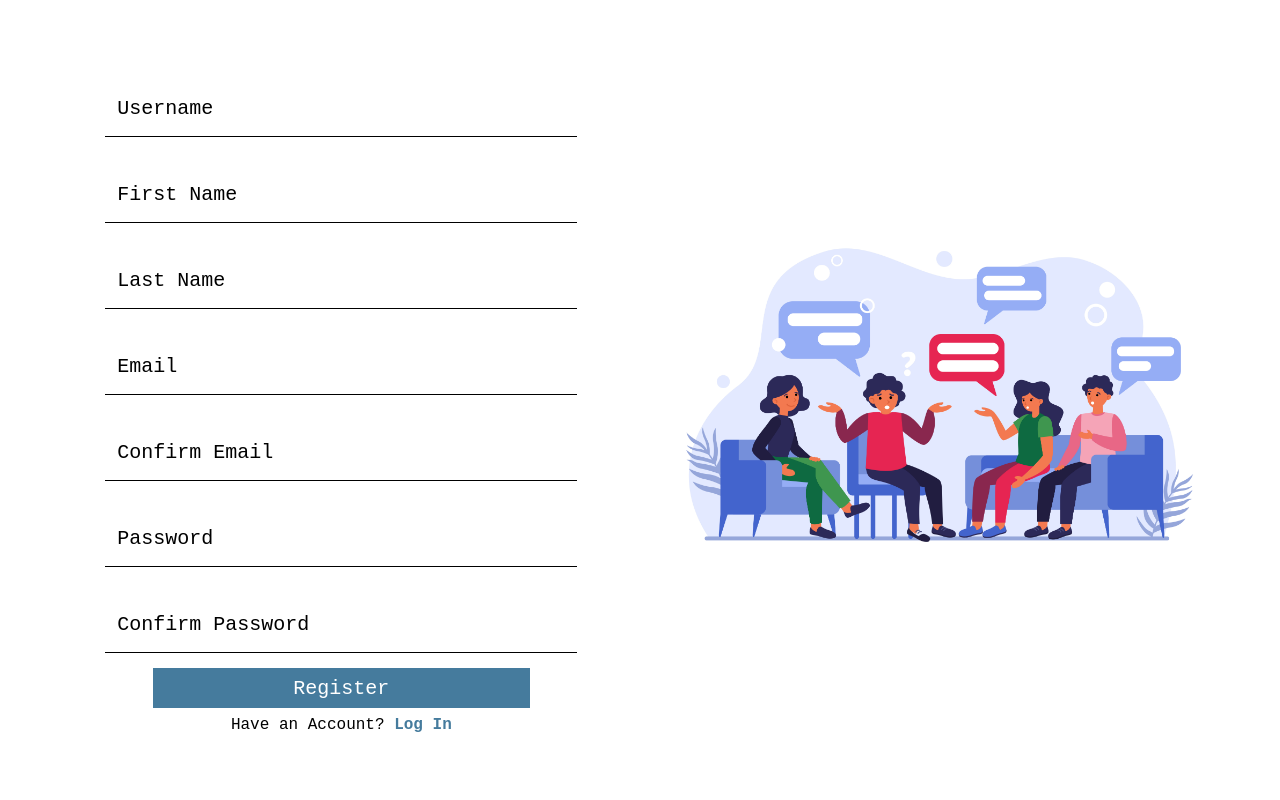
After one commit to MuAshrafAlii/JTD, a PHP site: page /login_register.html in a window 1280 px wide. The commit adds this page. Run offline with PHP 8.4, Linux system fonts and the light colour scheme.

Commit message:
Added Register / Login and Username Validation

```diff
--- /dev/null
+++ b/assets/css/common.css
@@ -0,0 +1,7 @@
+*,
+html {
+  box-sizing: border-box;
+  margin: 0px;
+  padding: 0px;
+  font-family: "Courier New", Courier, monospace;
+}
--- /dev/null
+++ b/assets/css/login_register.css
@@ -0,0 +1,109 @@
+@import url("./common.css");
+
+body {
+  min-height: 100vh;
+  display: flex;
+  justify-content: space-evenly;
+  align-items: center;
+}
+
+input {
+  display: block;
+}
+
+.formOuterContainer,
+.formInnerContainer,
+form {
+  width: 40vw;
+}
+
+form {
+  padding: 20px;
+}
+
+.inputContainer {
+  position: relative;
+  margin-bottom: 15px;
+}
+
+.inputLabel {
+  position: relative;
+  font-size: 20px;
+  top: 31px;
+  left: 12px;
+  transition: all 0.5s;
+}
+
+.inputLabel.focused {
+  font-weight: 800;
+  font-size: 16px;
+  top: 0;
+  left: 0;
+  position: relative;
+  transition: all 0.5s;
+}
+
+.formInput {
+  width: 100%;
+  font-size: 20px;
+  padding: 12px;
+  margin-bottom: 5px;
+  border: none;
+  border-bottom: 1px solid black;
+}
+
+.formInput.errorInput {
+  border: 3px solid red;
+}
+
+.formInput:focus {
+  border: 3px solid black;
+}
+
+.error {
+  color: #e63946;
+  font-weight: 700;
+  font-size: 16px;
+  margin-left: 10px;
+  display: none;
+}
+
+.btnSwitcherContainer {
+  width: 100%;
+  display: flex;
+  justify-content: center;
+  align-items: center;
+  flex-direction: column;
+}
+
+.formBtn {
+  width: 80%;
+  height: 40px;
+  font-size: 20px;
+  background-color: #457b9d;
+  border: none;
+  outline: none;
+  color: #fff;
+  cursor: pointer;
+  margin-bottom: 8px;
+}
+
+.switcher {
+  font-size: 16px;
+}
+
+.switcher > span {
+  color: #457b9d;
+  font-weight: 800;
+  cursor: pointer;
+}
+
+.heroImgContainer {
+  width: 40%;
+}
+
+.heroImg {
+  width: 100%;
+  height: 100%;
+  object-fit: cover;
+}
--- a/assets/logic/discussion.js
+++ b/assets/logic/discussion.js
@@ -11,12 +11,13 @@ uploadBtn.addEventListener("change", () => {
 
 function handleImgUpload() {
   let xhr = new XMLHttpRequest();
-  xhr.open("POST", "handlers/imgUploadHandler.php");
+  xhr.open("POST", "./assets/php/handlers/imgUploadHandler.php");
   let formData = new FormData(uploadForm);
 
   xhr.onreadystatechange = () => {
     // Call a function when the state changes.
     if (xhr.readyState === XMLHttpRequest.DONE && xhr.status === 200) {
+      console.log(xhr.response);
       let response = JSON.parse(xhr.response);
       if (response.length > 0) {
         alert(response[0]);
--- /dev/null
+++ b/assets/logic/login_register.js
@@ -0,0 +1,122 @@
+const inputs = document.querySelectorAll("input"),
+  regForm = document.querySelector(".regForm"),
+  logForm = document.querySelector(".logForm"),
+  regSwitcher = document.querySelector(".regSwitcher"),
+  logSwitcher = document.querySelector(".logSwitcher"),
+  regUn = document.querySelector("#regUn"),
+  regFn = document.querySelector("#regFn"),
+  regLn = document.querySelector("#regLn"),
+  regEmail1 = document.querySelector("#regEmail1"),
+  regEmail2 = document.querySelector("#regEmail2"),
+  regPw1 = document.querySelector("#regPw1"),
+  regPw2 = document.querySelector("#regPw2"),
+  errorsArray = {};
+
+/* FUNCTIONS */
+
+function inputFocusInHandler(e) {
+  const inputLabel = e.path[1].querySelector("label");
+  if (!inputLabel.classList.contains("focused")) {
+    inputLabel.classList.add("focused");
+  }
+}
+
+function inputFocusOutHandler(e) {
+  const inputLabel = e.path[1].querySelector("label");
+  if (inputLabel.classList.contains("focused") && e.target.value === "") {
+    inputLabel.classList.remove("focused");
+  }
+}
+
+function logSwitcherHandler() {
+  regForm.style.display = "none";
+  logForm.style.display = "block";
+  document.title = "JTD --- Login";
+}
+
+function regSwitcherHandler() {
+  logForm.style.display = "none";
+  regForm.style.display = "block";
+  document.title = "JTD --- Register";
+}
+
+function chechUnTaken(un) {
+  return new Promise((resolve) => {
+    let xhr = new XMLHttpRequest();
+
+    xhr.open("POST", "./assets/php/handlers/checkUnTakenHandler.php");
+    xhr.setRequestHeader("Content-Type", "application/x-www-form-urlencoded");
+
+    xhr.onreadystatechange = () => {
+      // Call a function when the state changes.
+      if (xhr.readyState === XMLHttpRequest.DONE && xhr.status === 200) {
+        if (xhr.response > 0) {
+          resolve("taken");
+        }
+        resolve("Not Taken");
+      }
+    };
+
+    xhr.send(`regUn=${un}`);
+  });
+}
+
+async function regUnValidation(e) {
+  let errorText = e.path[1].querySelector(".error");
+  let checkUnTakenResult = await chechUnTaken(regUn.value);
+
+  if (regUn.value === "") {
+    errorsArray["regUnError"] = "Username Can't be empty";
+    showError(e.target, errorText, errorsArray["regUnError"]);
+    return;
+  }
+
+  if (!regUn.value.match(/^[A-z0-9]+$/)) {
+    errorsArray["regUnError"] =
+      "Username Must be Alphanumeric Characters Only Without Spaces";
+    showError(e.target, errorText, errorsArray["regUnError"]);
+    return;
+  }
+
+  if (regUn.value.length < 5 || regUn.value.length > 25) {
+    errorsArray["regUnError"] = "Username Must be between 5 & 25 Characters";
+    showError(e.target, errorText, errorsArray["regUnError"]);
+    return;
+  }
+
+  if (checkUnTakenResult === "taken") {
+    errorsArray["regUnError"] = "This Username is Already Taken";
+
+    showError(e.target, errorText, errorsArray["regUnError"]);
+    return;
+  }
+  delete errorsArray["regUnError"];
+  showError(e.target, errorText, errorsArray["regUnError"]);
+}
+
+function showError(input, errorText, error) {
+  errorText.innerText = error;
+  if (error === undefined) {
+    input.classList.remove("errorInput");
+    errorText.style.display = "none";
+  } else {
+    input.classList.add("errorInput");
+    errorText.style.display = "block";
+  }
+}
+
+/* EVENTS */
+
+inputs.forEach((input) => {
+  input.addEventListener("focusin", inputFocusInHandler);
+  input.addEventListener("focusout", inputFocusOutHandler);
+});
+
+regUn.addEventListener("focusout", regUnValidation);
+
+logSwitcher.addEventListener("click", logSwitcherHandler);
+regSwitcher.addEventListener("click", regSwitcherHandler);
+
+regForm.addEventListener("submit", (e) => {
+  e.preventDefault();
+});
--- a/handlers/imgUploadHandler.php
+++ b/assets/php/handlers/imgUploadHandler.php
@@ -25,10 +25,10 @@ if($FileSize > 10000000) {
     return;
 }
 
-$fileDestination = "../assets/uploads/" . uniqid() . $fileName;
+$fileDestination = "../../imgs/uploadedPics/" . uniqid() . $fileName;
 
-if(!file_exists("../assets/uploads")) {
-    mkdir("../assets/uploads");
+if(!file_exists("../../imgs/uploadedPics")) {
+    mkdir("../../imgs/uploadedPics");
 }
 
 if(count($errors) === 0) {
--- /dev/null
+++ b/login_register.html
@@ -0,0 +1,87 @@
+<!DOCTYPE html>
+<html lang="en">
+  <head>
+    <meta charset="UTF-8" />
+    <meta http-equiv="X-UA-Compatible" content="IE=edge" />
+    <meta name="viewport" content="width=device-width, initial-scale=1.0" />
+    <link rel="stylesheet" href="./assets/css/login_register.css" />
+    <script src="./assets/logic/login_register.js" defer></script>
+    <title>JTD - Register</title>
+  </head>
+  <body>
+    <div class="formOuterContainer">
+      <div class="formInnerContainer">
+        <form class="regForm">
+          <div class="inputContainer">
+            <label for="regUn" class="inputLabel">Username</label>
+            <input type="text" id="regUn" class="formInput" />
+            <p class="error">This username is wrong</p>
+          </div>
+          <div class="inputContainer">
+            <label for="regFn" class="inputLabel">First Name</label>
+            <input type="text" id="regFn" class="formInput" />
+            <p class="error">This username is wrong</p>
+          </div>
+          <div class="inputContainer">
+            <label for="regLn" class="inputLabel">Last Name</label>
+            <input type="text" id="regLn" class="formInput" />
+            <p class="error">This username is wrong</p>
+          </div>
+          <div class="inputContainer">
+            <label for="regEmail1" class="inputLabel">Email</label>
+            <input type="email" id="regEmail1" class="formInput" />
+            <p class="error">This username is wrong</p>
+          </div>
+          <div class="inputContainer">
+            <label for="regEmail2" class="inputLabel">Confirm Email</label>
+            <input type="email" id="regEmail2" class="formInput" />
+            <p class="error">This username is wrong</p>
+          </div>
+          <div class="inputContainer">
+            <label for="regPw1" class="inputLabel">Password</label>
+            <input type="password" id="regPw1" class="formInput" />
+            <p class="error">This username is wrong</p>
+          </div>
+          <div class="inputContainer">
+            <label for="regPw2" class="inputLabel">Confirm Password</label>
+            <input type="password" id="regPw2" class="formInput" />
+            <p class="error">This username is wrong</p>
+          </div>
+          <div class="btnSwitcherContainer">
+            <button type="submit" class="formBtn">Register</button>
+            <p class="switcher">
+              Have an Account? <span class="logSwitcher">Log In</span>
+            </p>
+          </div>
+        </form>
+
+        <form class="logForm" style="display: none">
+          <div class="inputContainer">
+            <label for="logEnter" class="inputLabel"
+              >Enter your Username Or Email</label
+            >
+            <input type="text" id="logEnter" class="formInput" />
+            <p class="error">This username is wrong</p>
+          </div>
+
+          <div class="inputContainer">
+            <label for="logPw" class="inputLabel">Enter your Password</label>
+            <input type="password" id="logPw" class="formInput" />
+            <p class="error">This username is wrong</p>
+          </div>
+          <div class="btnSwitcherContainer">
+            <button type="submit" class="formBtn">Log in</button>
+            <p class="switcher">
+              Don't Have an Account?
+              <span class="regSwitcher">Register</span>
+            </p>
+          </div>
+        </form>
+      </div>
+    </div>
+
+    <div class="heroImgContainer">
+      <img src="./assets/imgs/group2.jpg" alt="Group" class="heroImg" />
+    </div>
+  </body>
+</html>
```
Also changed, not shown: assets/css/discussion.css (+11 -17 lines), assets/php/connection.php (added, +17 -0 lines), assets/php/handlers/checkUnTakenHandler.php (added, +15 -0 lines), discussion.html (+3 -9 lines), assets/imgs/group2.jpg (added).
